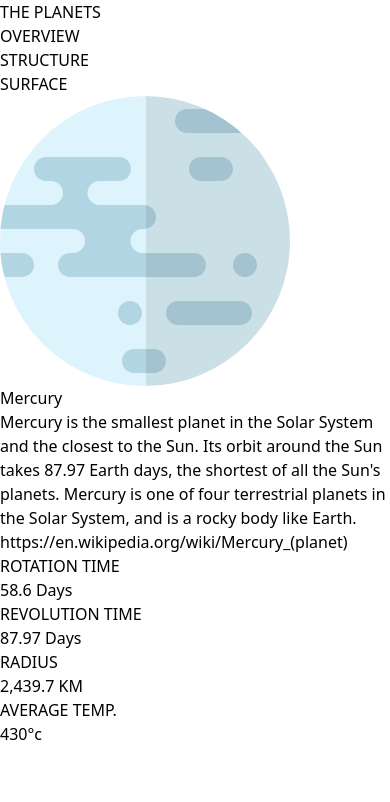
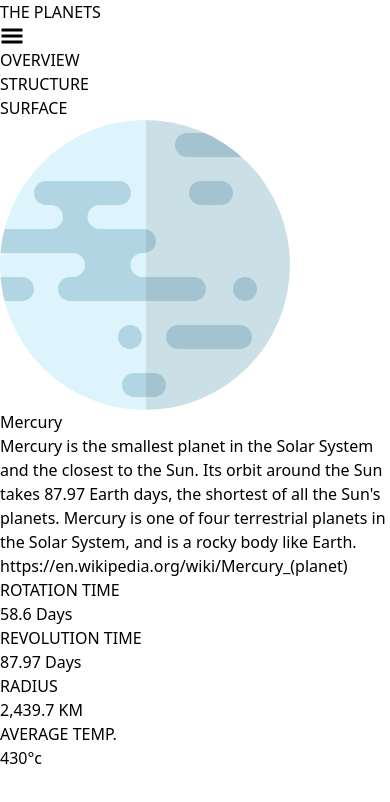
Before and after one commit to Nottoodaay/planets-fact-site, a React (Vite) app: page /planets/mercury in a window 390 px wide. Shown: the top 802 px of the page. Built offline with nearby package versions, Linux system fonts and the light colour scheme.

Commit message:
finishMobileResponsive

```diff
--- a/package.json
+++ b/package.json
@@ -15,6 +15,7 @@
     "match-sorter": "^6.3.1",
     "react": "^18.2.0",
     "react-dom": "^18.2.0",
+    "react-icons": "^4.12.0",
     "react-router-dom": "^6.20.1",
     "sort-by": "^1.2.0"
   },
--- /dev/null
+++ b/src/Responsive/Mobile/MobilePlanet.tsx
@@ -0,0 +1,100 @@
+import { useState } from "react"
+
+import { Overview } from "./Overview"
+import { Structure } from "./Structure"
+import { Surface } from "./Surface"
+
+import { GiHamburgerMenu } from "react-icons/gi"
+import { Sandwich } from "./Sandwich"
+
+export const MobilePlanet = ({currentPlanet}: any ) => {
+    const [overview, setOverwiew] = useState<boolean>(true)
+    const [structure, setStructure] = useState<boolean>(false)
+    const [surface, setSurface] = useState<boolean>(false)
+
+    const [sandwich, setSandwich] = useState<boolean>(false)
+
+    const stateComponentChange = (stateName: string) =>{
+      if(stateName === 'overview' ){
+        setOverwiew(true)
+        setStructure(false)
+        setSurface(false)
+      }
+      if(stateName === 'structure'){
+        setOverwiew(false)
+        setStructure(true)
+        setSurface(false)
+      }
+      if(stateName === 'surface'){
+        setOverwiew(false)
+        setStructure(false)
+        setSurface(true)
+      }
+    }
+
+  return (
+    <div className=' text-[#ffff] flex flex-col gap-4 items-center relative'>
+      <div className=' flex w-[328px] mt-4 justify-between items-baseline' >
+            <h1 className=' text-2xl' >THE PLANETS</h1>
+            <GiHamburgerMenu size={'24px'} onClick={()=>setSandwich(!sandwich)} />
+        </div>
+
+        {
+        sandwich ?
+            <Sandwich setToggle={setSandwich} toggle={sandwich} />
+          :
+          null
+        }
+
+        <div className=' flex w-[100vw] h-[50px]
+        items-center justify-center
+        gap-[44px] border-t border-b border-[#ffffff]'>
+          <h2 onClick={() => stateComponentChange('overview')} >OVERVIEW</h2>
+          <h2 onClick={() =>stateComponentChange('structure')} >STRUCTURE</h2>
+          <h2  onClick={() =>stateComponentChange('surface')} >SURFACE</h2>
+        </div>
+
+        {
+          overview ?
+            <Overview currentPlanet={currentPlanet}/>
+          :
+          structure ?
+            <Structure currentPlanet={currentPlanet} />
+          :
+          surface ?
+            <Surface currentPlanet={currentPlanet} />
+          : null
+        }
+
+        <div className=' flex flex-col gap-2'>
+          <div className=' flex w-[327px] h-[50px] p-4 justify-between items-center
+          border border-[#ffffff]
+          ' >
+            <h3 className=' text-[8px]' >ROTATION TIME</h3>
+            <div className=' text-xl uppercase' >{currentPlanet?.rotation}</div>
+          </div>
+
+          <div className=' flex w-[327px] h-[50px] p-4 justify-between items-center
+          border border-[#ffffff]
+          ' >
+            <h3 className=' text-[8px]' >REVOLUTION TIME</h3>
+            <div className=' text-xl uppercase' >{currentPlanet?.revolution}</div>
+          </div>
+
+          <div className=' flex w-[327px] h-[50px] p-4 justify-between items-center
+          border border-[#ffffff]
+          ' >
+            <h3 className=' text-[8px]' >RADIUS</h3>
+            <div className=' text-xl uppercase' >{currentPlanet?.radius}</div>
+          </div>
+
+          <div className=' flex w-[327px] h-[50px] p-4 justify-between items-center
+          border border-[#ffffff]
+          ' >
+            <h3 className=' text-[8px]' >AVERAGE TEMP.</h3>
+            <div className=' text-xl uppercase' >{currentPlanet?.temperature}</div>
+          </div>
+        </div>
+    </div>
+  )
+}
--- /dev/null
+++ b/src/Responsive/Mobile/Sandwich.tsx
@@ -0,0 +1,36 @@
+import { useNavigate } from "react-router-dom"
+
+import data from '../../data.json'
+
+interface SandwichProps{
+    toggle: boolean,
+    setToggle: (value: boolean) => void
+}
+
+export const Sandwich = ({toggle, setToggle}:SandwichProps) => {
+    const navigate = useNavigate()
+
+    const handleClick = (navigateTo : string) =>{
+        navigate(`/planets/${navigateTo}`)
+        setToggle(!toggle)
+    }
+
+  return (
+    <div className=" absolute top-16 w-[100vw] h-[100vh] bg-[#070724]" >
+        {
+        data.map((planet)=>(
+            <div key={planet.name}
+            className=" flex h-12 justify-between p-4
+            border-b-2 border-white items-center "
+            onClick={()=>handleClick(planet.name)}>
+                <div className=" flex items-center gap-3" >
+                    <img className=" w-[20px] h-[20px]" src={planet.images.planet} alt="" />
+                    <h2>{planet.name.toUpperCase()}</h2>
+                </div>
+                <div>{'>'}</div>
+            </div>
+        ))
+        }
+    </div>
+  )
+}
--- a/src/Responsive/Mobile/Structure.tsx
+++ b/src/Responsive/Mobile/Structure.tsx
@@ -6,7 +6,7 @@ export const Structure = ({currentPlanet}: any) => {
       <h2 className=' text-[40px]'>{currentPlanet?.name}</h2>
       <div className='w-[327px]'>{currentPlanet?.structure.content}</div>
 
-      <div>{currentPlanet?.structure.source}</div>
+      <div className=" w-[200px]" >{currentPlanet?.structure.source}</div>
 
     </>
   )
--- a/src/Responsive/Mobile/Surface.tsx
+++ b/src/Responsive/Mobile/Surface.tsx
@@ -10,7 +10,7 @@ export const Surface = ({currentPlanet}: any) => {
       <h2 className=' text-[40px]'>{currentPlanet?.name}</h2>
       <div className='w-[327px]'>{currentPlanet?.geology.content}</div>
 
-      <div>{currentPlanet?.geology.source}</div>
+      <div className=" w-[200px]" >{currentPlanet?.geology.source}</div>
     </>
   )
 }
--- a/src/components/Planet.tsx
+++ b/src/components/Planet.tsx
@@ -1,94 +1,16 @@
 import { useParams } from 'react-router-dom'
-import { useState } from 'react'
 
 import data from '../data.json'
-import { Overview } from '../Responsive/Mobile/Overview'
-import { Structure } from '../Responsive/Mobile/Structure'
-import { Surface } from '../Responsive/Mobile/Surface'
+import { MobilePlanet } from '../Responsive/Mobile/MobilePlanet'
 
 export const Planet = () => {
   const { planet } = useParams()
+  const currentPlanet = data.find((item) => item.name.toLowerCase() === planet?.toLowerCase())
 
-  const [overview, setOverwiew] = useState<boolean>(true)
-  const [structure, setStructure] = useState<boolean>(false)
-  const [surface, setSurface] = useState<boolean>(false)
-
-  const stateComponentChange = (stateName: string) =>{
-    if(stateName === 'overview' ){
-      setOverwiew(true)
-      setStructure(false)
-      setSurface(false)
-    }
-    if(stateName === 'structure'){
-      setOverwiew(false)
-      setStructure(true)
-      setSurface(false)
-    }
-    if(stateName === 'surface'){
-      setOverwiew(false)
-      setStructure(false)
-      setSurface(true)
-    }
-
-  }
-
-  const currentPlanet = data.find((item) => item.name.toLowerCase == planet?.toLowerCase )
 
   return (
-    <div className=' text-[#ffff] flex flex-col gap-4 items-center'>
-      <div>
-          <h1 className=' text-2xl' >THE PLANETS</h1>
-      </div>
-
-      <div className=' flex w-[100vw] h-[50px]
-      items-center justify-center
-       gap-[44px] border-t border-b border-[#ffffff]'>
-        <h2 onClick={() => stateComponentChange('overview')} >OVERVIEW</h2>
-        <h2 onClick={() =>stateComponentChange('structure')} >STRUCTURE</h2>
-        <h2  onClick={() =>stateComponentChange('surface')} >SURFACE</h2>
-      </div>
-
-      {
-        overview ?
-          <Overview currentPlanet={currentPlanet}/>
-        :
-        structure ?
-          <Structure currentPlanet={currentPlanet} />
-        :
-        surface ?
-          <Surface currentPlanet={currentPlanet} />
-        : null
-      }
-
-      <div className=' flex flex-col gap-2'>
-        <div className=' flex w-[327px] h-[50px] p-4 justify-between items-center
-         border border-[#ffffff]
-        ' >
-          <h3 className=' text-[8px]' >ROTATION TIME</h3>
-          <div className=' text-xl uppercase' >{currentPlanet?.rotation}</div>
-        </div>
-
-        <div className=' flex w-[327px] h-[50px] p-4 justify-between items-center
-         border border-[#ffffff]
-        ' >
-          <h3 className=' text-[8px]' >REVOLUTION TIME</h3>
-          <div className=' text-xl uppercase' >{currentPlanet?.revolution}</div>
-        </div>
-
-        <div className=' flex w-[327px] h-[50px] p-4 justify-between items-center
-         border border-[#ffffff]
-        ' >
-          <h3 className=' text-[8px]' >RADIUS</h3>
-          <div className=' text-xl uppercase' >{currentPlanet?.radius}</div>
-        </div>
-
-        <div className=' flex w-[327px] h-[50px] p-4 justify-between items-center
-         border border-[#ffffff]
-        ' >
-          <h3 className=' text-[8px]' >AVERAGE TEMP.</h3>
-          <div className=' text-xl uppercase' >{currentPlanet?.temperature}</div>
-        </div>
-      </div>
+    <div>
+      <MobilePlanet currentPlanet={currentPlanet} />
     </div>
   )
 }
```
Also changed, not shown: 1 other file (tests, documents, lock files or other folders).
